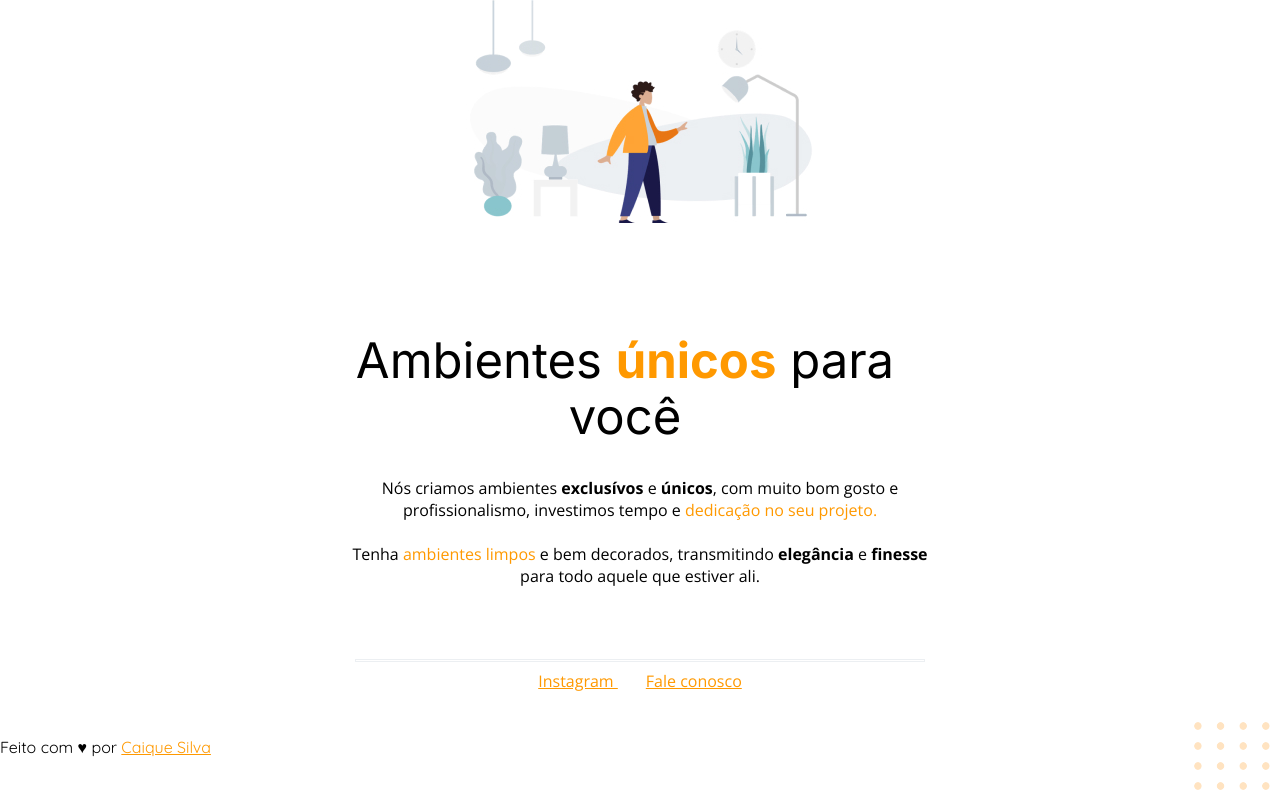
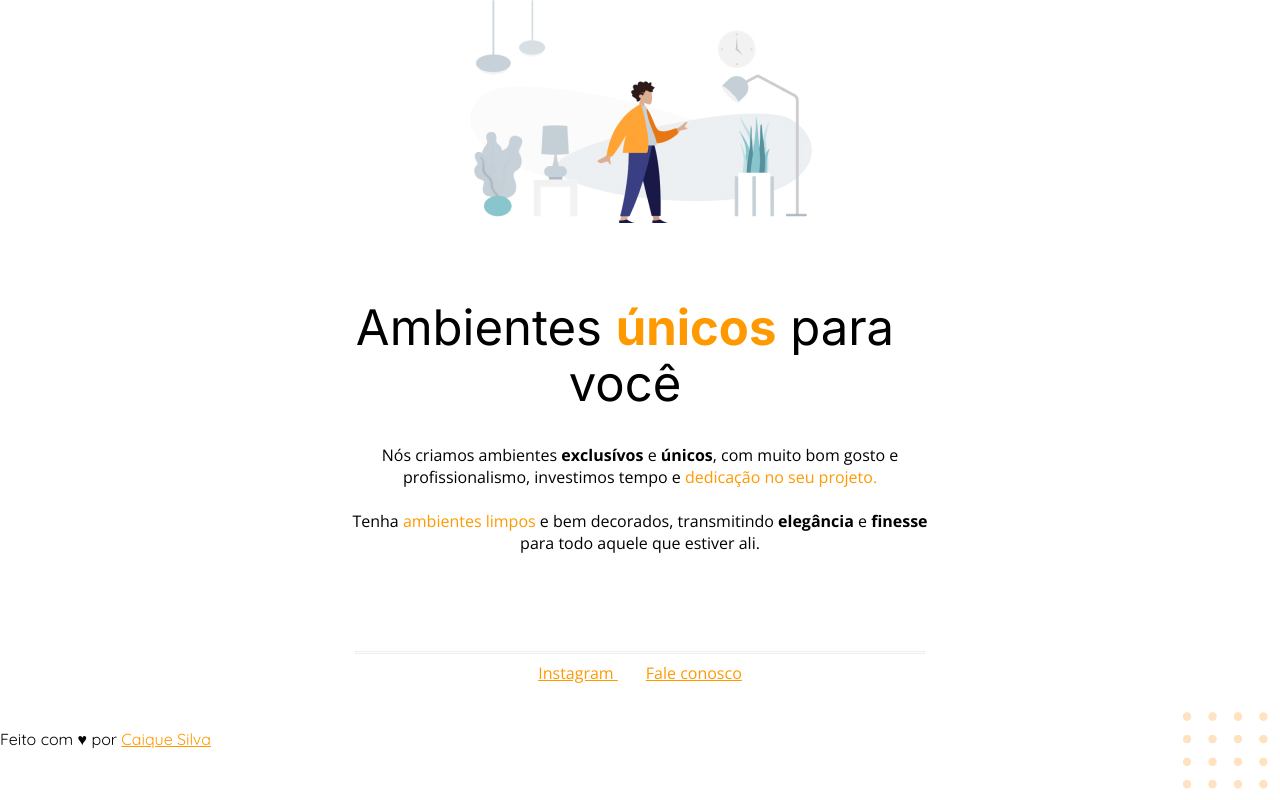
Before and after one commit to silvacaique/Explorer_Desafio_01_Extra, a plain HTML site: page index.html in a window 1280 px wide. Drawn offline with nearby package versions, Linux system fonts and the light colour scheme.

Commit message:
corrections on margins

```diff
--- a/style.css
+++ b/style.css
@@ -7,7 +7,7 @@ margin: 0;
 #hero{
   width: 592px;
   height: 579px;
-  margin: 0 auto 80px;
+  margin: 0 auto 72px;
 }
 
 #hero
@@ -29,7 +29,7 @@ h1{
   font-style: normal;
   font-weight: 400;
   line-height: 56px;
-  margin-bottom: 32px;
+  margin: 0 0 32px;
 }
 
 h1 span{
@@ -41,6 +41,7 @@ h1 span{
 p{
   width: 592px;
   height: 140px;
+  margin: 0 auto 0;
 }
 
 #footer{
@@ -64,6 +65,8 @@ a+a{
   position: fixed;
   bottom: 0;
   right: 0;
+  width: 98.394px;
+  height: 88.001px;
 }
 
 #credits{
```
